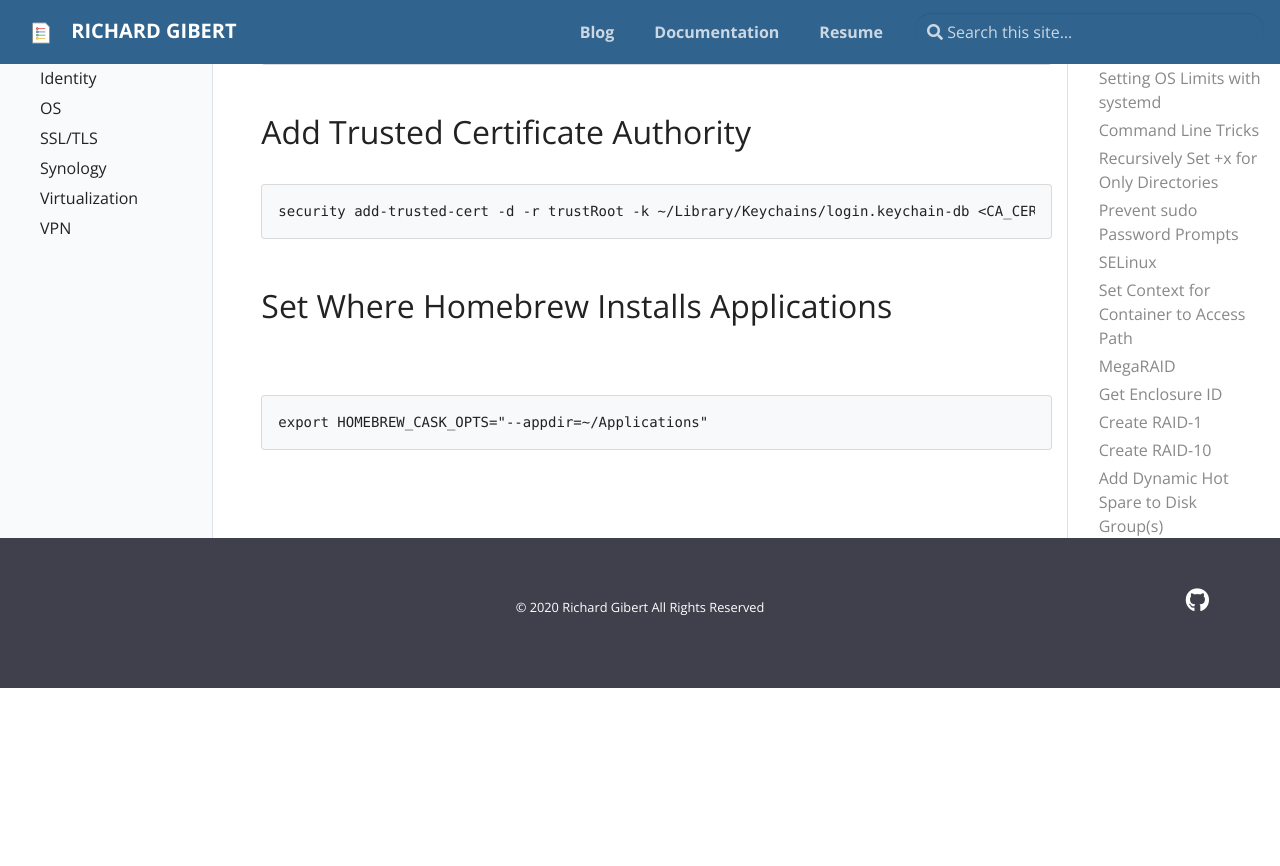
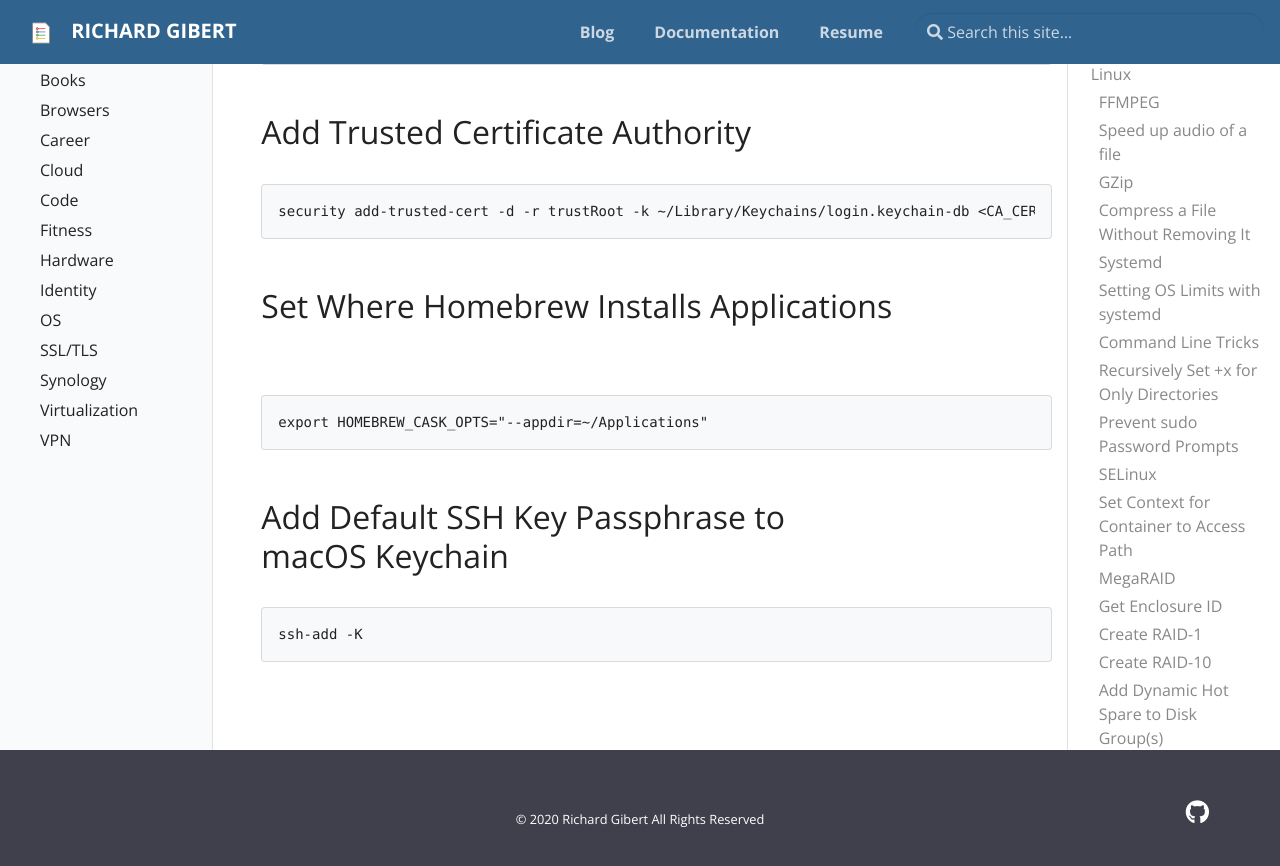
Before and after one commit to rgibert/rgibert.github.io, a Jekyll site: the page built from _docs/os.md, in a window 1280 px wide and 900 px high, scrolled down 6065 px. Shown: the top 866 px of the window. Built offline with Jekyll 4.4.1, drawn with Linux system fonts in a browser that asks for light colours; before the commit the page ends 6753 px from its top, so only the background shows below that.

Commit message:
add ssh key phrase handling by macos

```diff
--- a/_docs/os.md
+++ b/_docs/os.md
@@ -214,3 +214,9 @@
 ~~~
 export HOMEBREW_CASK_OPTS="--appdir=~/Applications"
 ~~~
+
+## Add Default SSH Key Passphrase to macOS Keychain
+
+~~~
+ssh-add -K
+~~~
```
